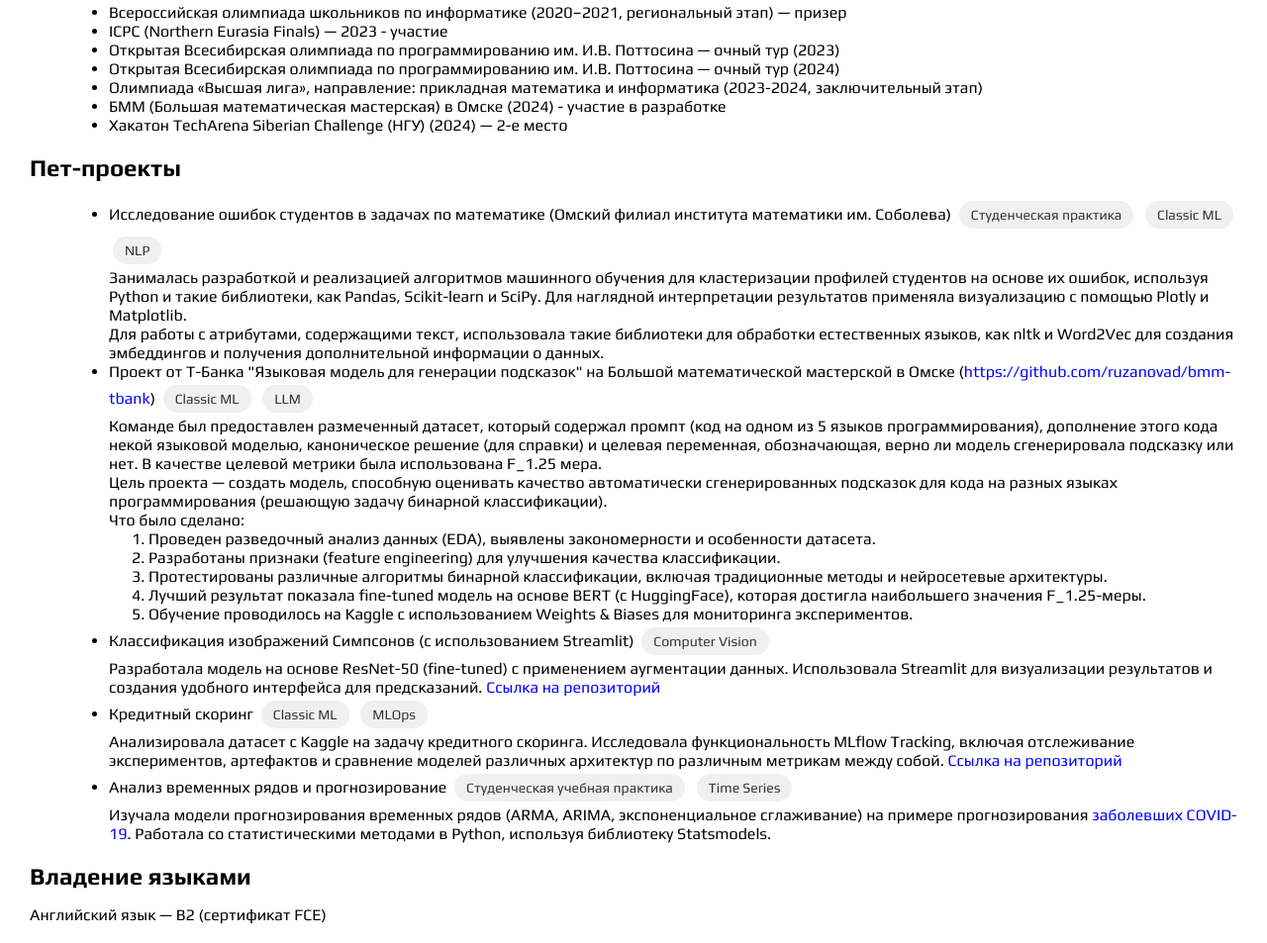
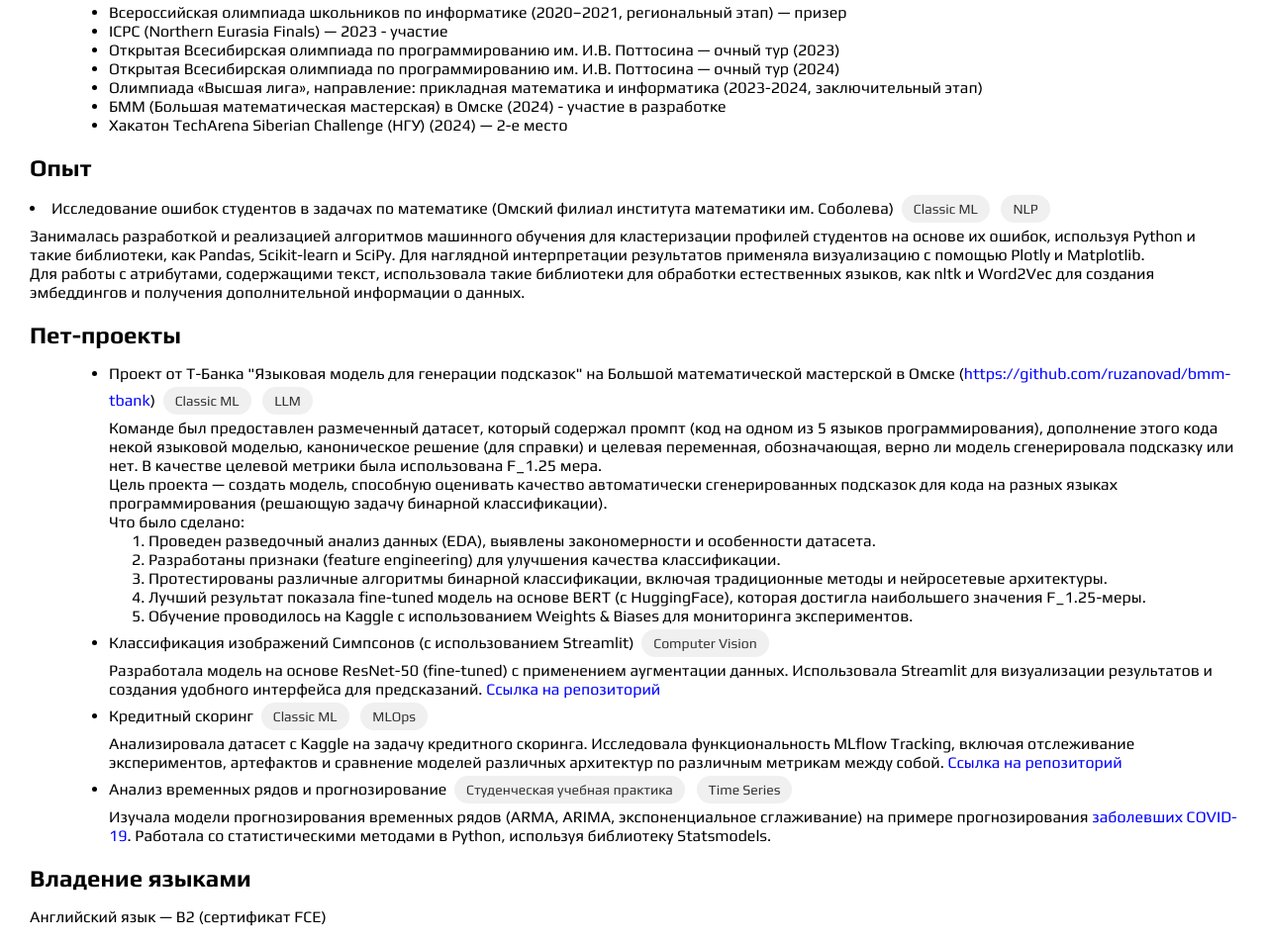
Before and after one commit to ruzanovad/ruzanovad.github.io, a plain HTML site: page index.html in a window 1280 px wide. Shown: the part 850-1803 px from the top of the page at 99% size. Drawn offline with Linux system fonts and the light colour scheme.

Commit message:
added work

```diff
--- a/index.html
+++ b/index.html
@@ -44,7 +44,8 @@
             <p>Мои основные области интересов: машинное обучение (ML), глубокое обучение (DL), MLOps, распознавание
                 образов,
                 алгоритмы и структуры данных. <br>
-            <p>Меня вдохновляет математика и её практическое применение в программировании. Ориентирована на поиск продвинутых
+            <p>Меня вдохновляет математика и её практическое применение в программировании. Ориентирована на поиск
+                продвинутых
                 решений с использованием математического аппарата и современных технологий.</p>
 
         </div>
@@ -83,14 +84,32 @@
             <li>Хакатон TechArena Siberian Challenge (НГУ) (2024) — 2-е место</li>
         </ul>
     </div>
-
+    <div class="section">
+        <h2>Опыт</h2>
+        <li>Исследование ошибок студентов в задачах по математике (Омский филиал института математики им. Соболева)
+            <div class="tag">Classic ML</div>
+            <div class="tag">NLP</div>
+            <summary>
+                Занималась разработкой и реализацией алгоритмов машинного обучения для
+                кластеризации профилей студентов на основе их ошибок, используя Python и такие библиотеки, как
+                Pandas,
+                Scikit-learn и SciPy. Для наглядной интерпретации результатов применяла визуализацию с помощью
+                Plotly
+                и
+                Matplotlib.
+                <br>
+                Для работы с атрибутами, содержащими текст, использовала такие библиотеки для обработки естественных
+                языков, как nltk и Word2Vec для
+                создания эмбеддингов и получения дополнительной информации о данных.
+            </summary>
+    </div>
     <div class="section">
         <h2>Пет-проекты</h2>
         <ul>
             <!-- <li>Тренажер по задачам на тему "Вектор" на PyQt5</li>
             <li>Периодическая таблица химических элементов на Tkinter
             </li> -->
-            <li>Исследование ошибок студентов в задачах по математике (Омский филиал института математики им. Соболева)
+            <!-- <li>Исследование ошибок студентов в задачах по математике (Омский филиал института математики им. Соболева)
                 <div class="tag">Студенческая практика</div>
                 <div class="tag">Classic ML</div>
                 <div class="tag">NLP</div>
@@ -106,7 +125,7 @@
                     Для работы с атрибутами, содержащими текст, использовала такие библиотеки для обработки естественных
                     языков, как nltk и Word2Vec для
                     создания эмбеддингов и получения дополнительной информации о данных.
-                </summary>
+                </summary> -->
             <li>
                 Проект от Т-Банка "Языковая модель для генерации подсказок" на Большой математической мастерской в Омске
                 (<a href="https://github.com/ruzanovad/bmm-tbank">https://github.com/ruzanovad/bmm-tbank</a>) <div
```
